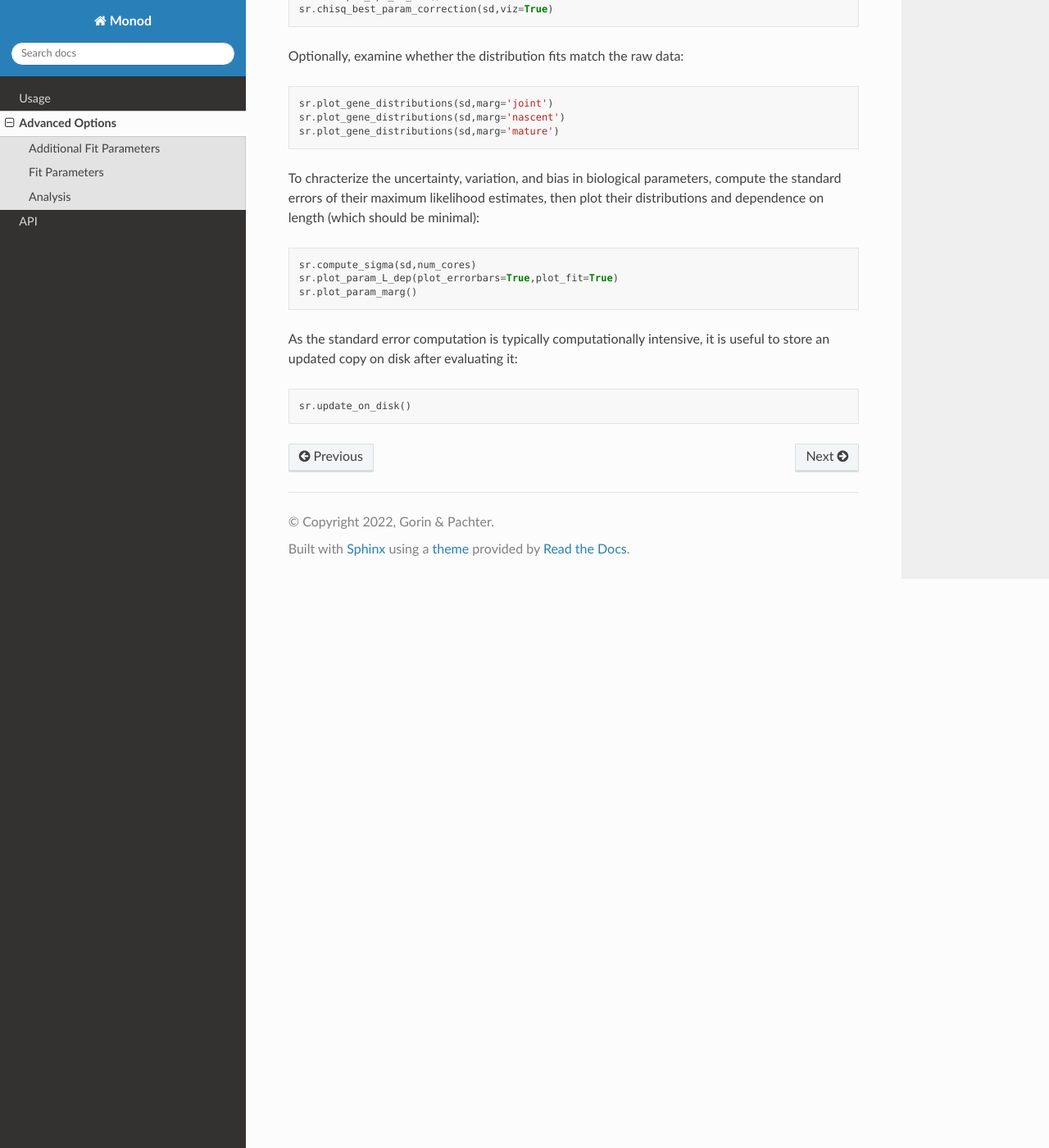
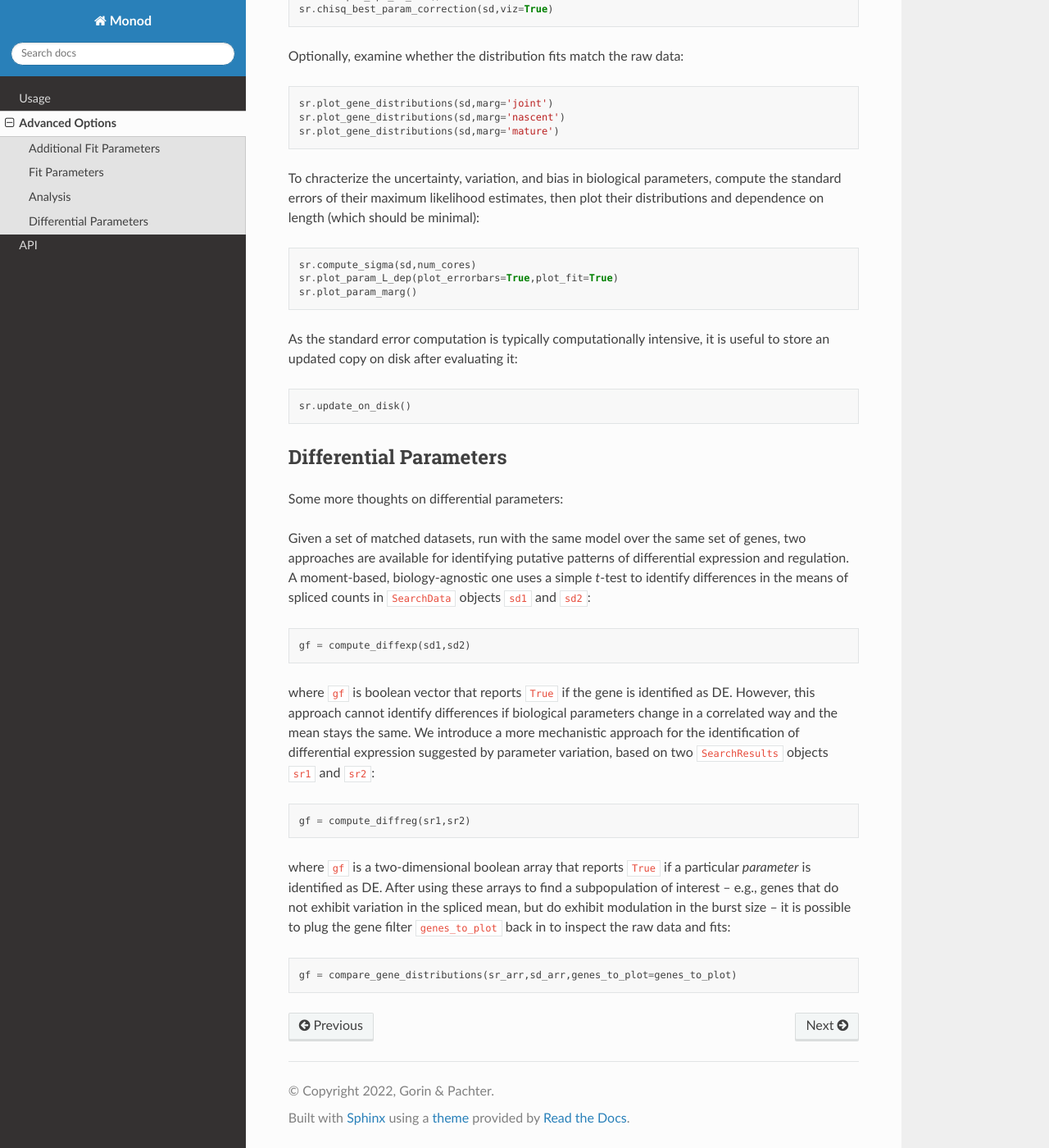
Before and after one commit to pachterlab/monod_examples, a Sphinx documentation site: the page built from docs/source/advanced.rst, in a window 1280 px wide and 1400 px high, scrolled down 1722 px. Shown: the whole window at 82% size. Built offline with Sphinx 7.4.7 and the Read the Docs theme 3.1.0, drawn with Linux system fonts in a browser that asks for light colours.

Commit message:
Update advanced.rst
diff params

```diff
--- a/docs/source/advanced.rst
+++ b/docs/source/advanced.rst
@@ -83,3 +83,26 @@
 .. code-block:: python
 
  sr.update_on_disk()
+
+Differential Parameters
+----------------
+
+Some more thoughts on differential parameters:
+
+Given a set of matched datasets, run with the same model over the same set of genes, two approaches are available for identifying putative patterns of differential expression and regulation. A moment-based, biology-agnostic one uses a simple *t*-test to identify differences in the means of spliced counts in ``SearchData`` objects ``sd1`` and ``sd2``:
+
+.. code-block:: python
+
+ gf = compute_diffexp(sd1,sd2)
+
+where ``gf`` is boolean vector that reports ``True`` if the gene is identified as DE. However, this approach cannot identify differences if biological parameters change in a correlated way and the mean stays the same. We introduce a more mechanistic approach for the identification of differential expression suggested by parameter variation, based on two ``SearchResults`` objects ``sr1`` and ``sr2``:
+
+.. code-block:: python
+
+ gf = compute_diffreg(sr1,sr2)
+
+where ``gf`` is a two-dimensional boolean array that reports ``True`` if a particular *parameter* is identified as DE. After using these arrays to find a subpopulation of interest -- e.g., genes that do not exhibit variation in the spliced mean, but do exhibit modulation in the burst size -- it is possible to plug the gene filter ``genes_to_plot`` back in to inspect the raw data and fits:
+
+.. code-block:: python
+
+ gf = compare_gene_distributions(sr_arr,sd_arr,genes_to_plot=genes_to_plot)
```
